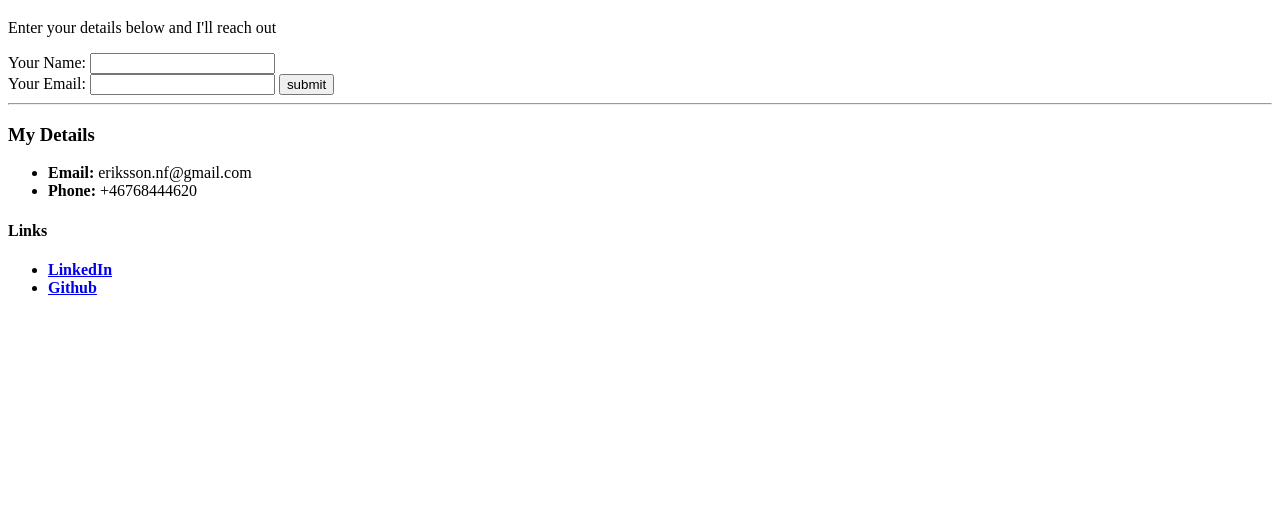
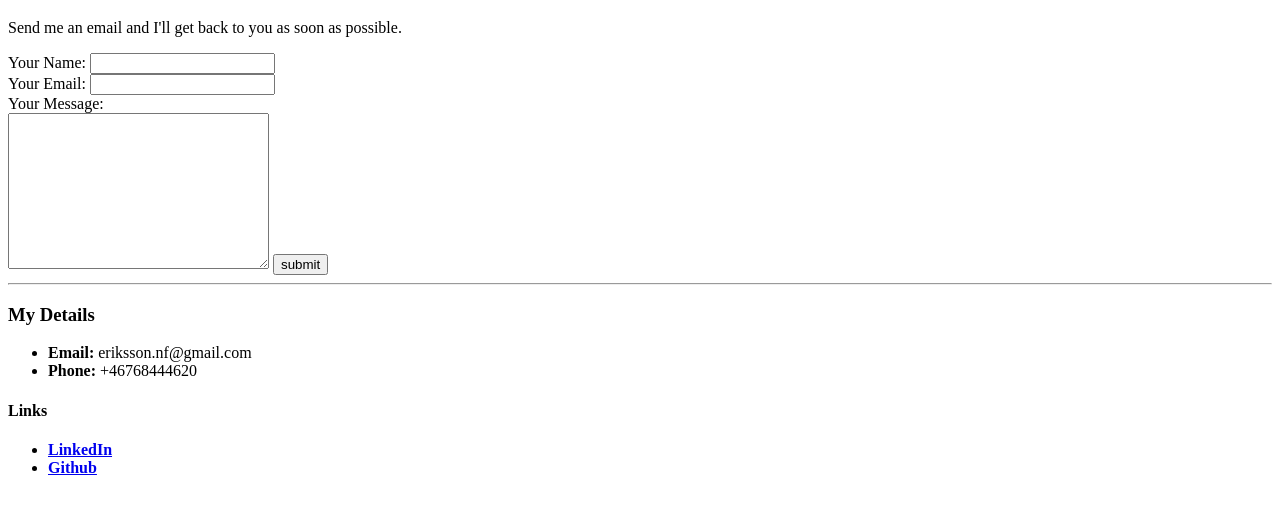
Before and after one commit to ErikssonF/Portfolio, a plain HTML site: page contact.html in a window 1280 px wide. Shown: the part 61-572 px from the top of the page. Drawn offline with Linux system fonts and the light colour scheme.

Commit message:
finished html-module

```diff
--- a/contact.html
+++ b/contact.html
@@ -9,14 +9,17 @@
 <body>
 
   <h1>Contact me!</h1>
-  <p>Enter your details below and I'll reach out</p>
+  <p>Send me an email and I'll get back to you as soon as possible.</p>
 
-  <form class="" action="index.html" method="post">
+  <form class="" action="mailto:eriksson.nf@gmail.com" method="post" enctype="text/plain">
     <label>Your Name: </label>
-    <input type="text" name="" value="">
+    <input type="text" name="yourName" value="">
     <br>
     <label>Your Email: </label>
-    <input type="text" name="" value="">
+    <input type="email" name="yourName" value="">
+    <br>
+    <label>Your Message: </label><br>
+    <textarea name="yourMessage" rows="10" cols="30"></textarea>
     <input type="submit" name="" value="submit">
   </form>
 
```
